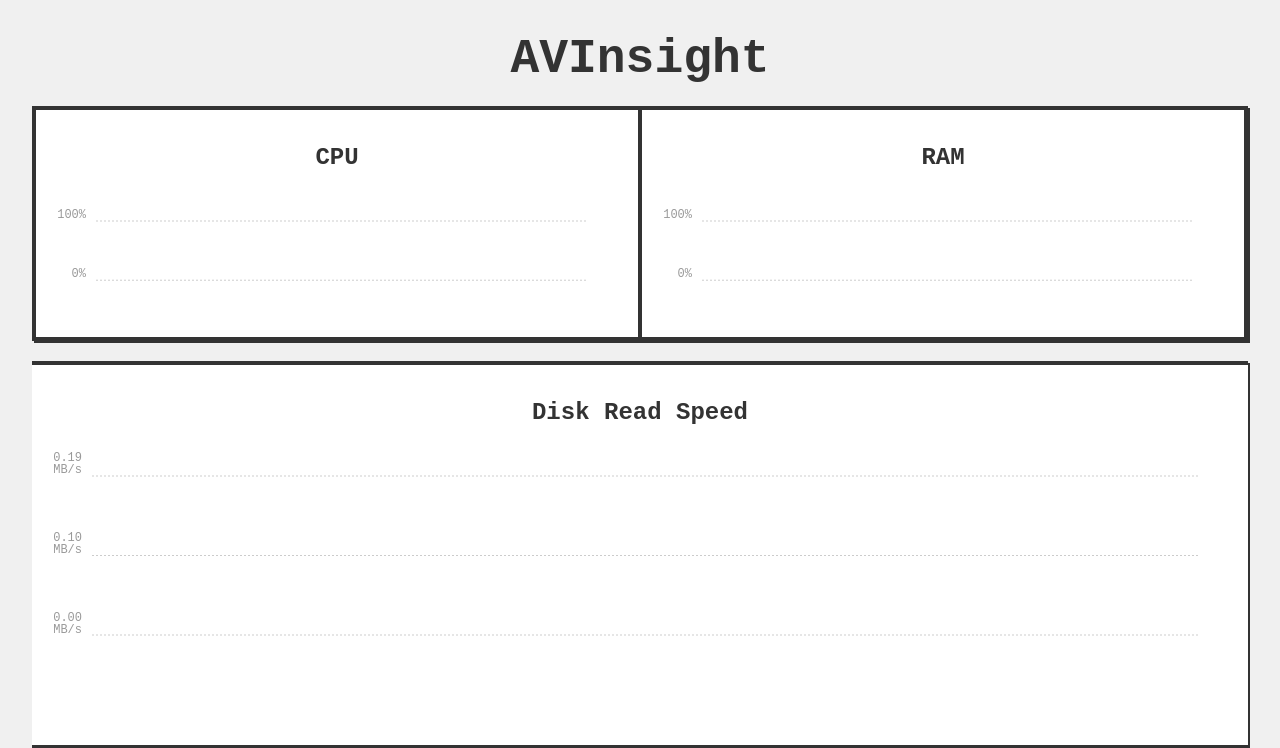
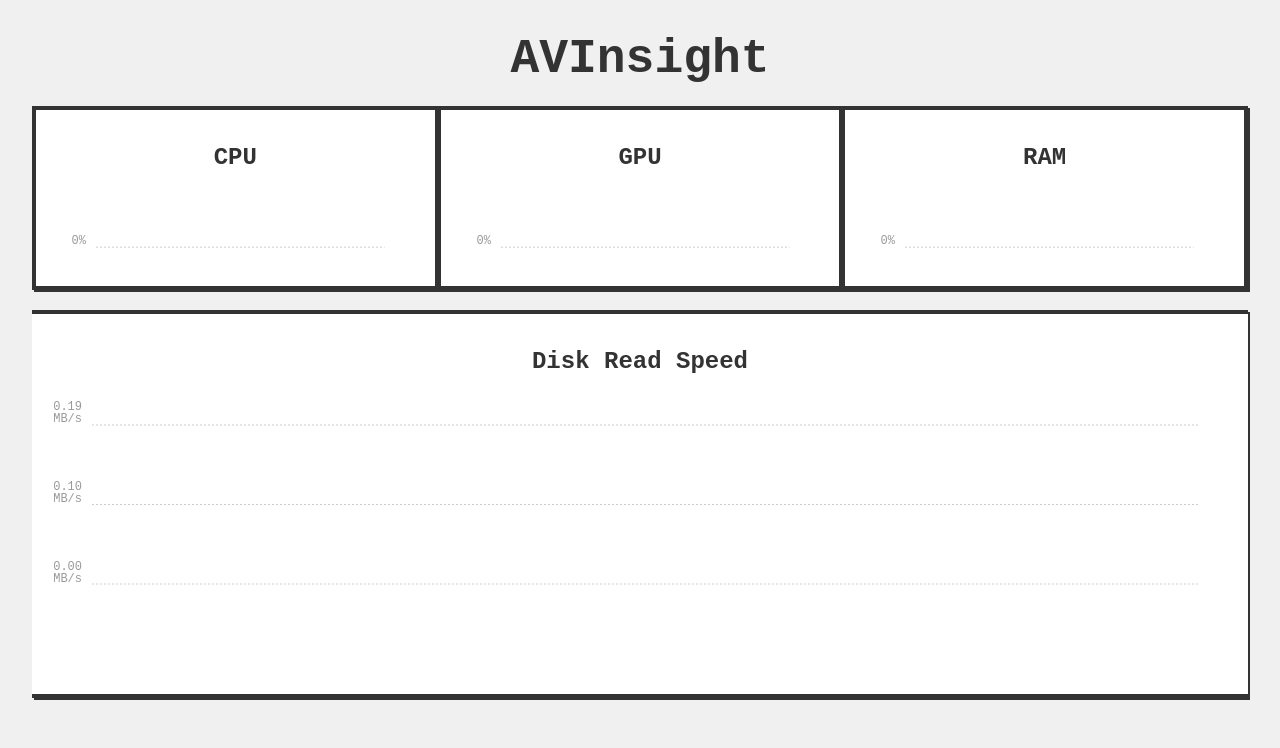
Before and after one commit to basekkelenkamp/AVInsight, a Flask app: page / in a window 1280 px wide. Shown: the top 748 px of the page. Run offline with Flask 2, Linux system fonts and the light colour scheme; some libraries are stand-ins or nearby versions.

Commit message:
add GPU metric

```diff
--- a/app.py
+++ b/app.py
@@ -32,6 +32,7 @@ def get_metrics():
     while True:
         cpu_percent = psutil.cpu_percent(interval=0.1, percpu=False)
         ram_percent = psutil.virtual_memory().percent
+        gpu_usage = get_gpu_usage()
 
         curr_time = time.time()
         curr_disk_io = get_disk_io_counters()
@@ -42,6 +43,7 @@ def get_metrics():
         prev_disk_io = curr_disk_io
 
         socket_io.emit("cpu-usage-chart", {"data": [cpu_percent]}, namespace="/metrics")
+        socket_io.emit("gpu-usage-chart", {"data": [gpu_usage]}, namespace="/metrics")
         socket_io.emit("ram-usage-chart", {"data": [ram_percent]}, namespace="/metrics")
         socket_io.emit("disk-read-speed-chart", {"data": disk_read_speeds}, namespace="/metrics")
 
--- a/templates/index.html
+++ b/templates/index.html
@@ -20,6 +20,11 @@
                     <div id="cpu-usage-chart" class="ct-chart ct-double-octave"></div>
                 </div>
 
+                <div class="chart-container chart-container-middle">
+                    <h3>GPU</h3>
+                    <div id="gpu-usage-chart" class="ct-chart ct-double-octave"></div>
+                </div>
+
                 <div class="chart-container chart-container-right">
                     <h3>RAM</h3>
                     <div id="ram-usage-chart" class="ct-chart ct-double-octave"></div>
```
Also changed, not shown: README.md.
